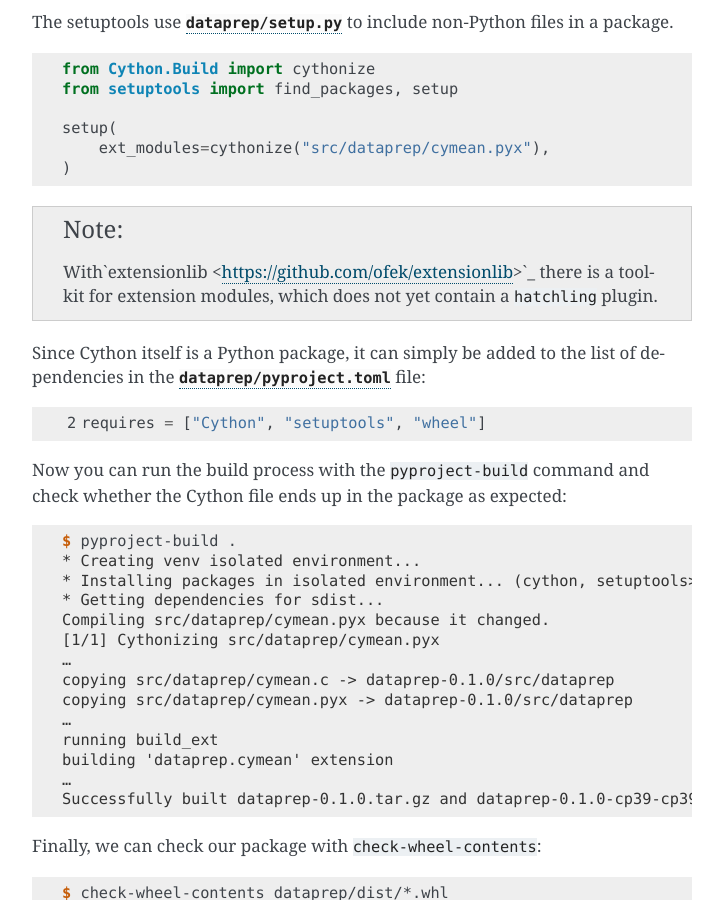
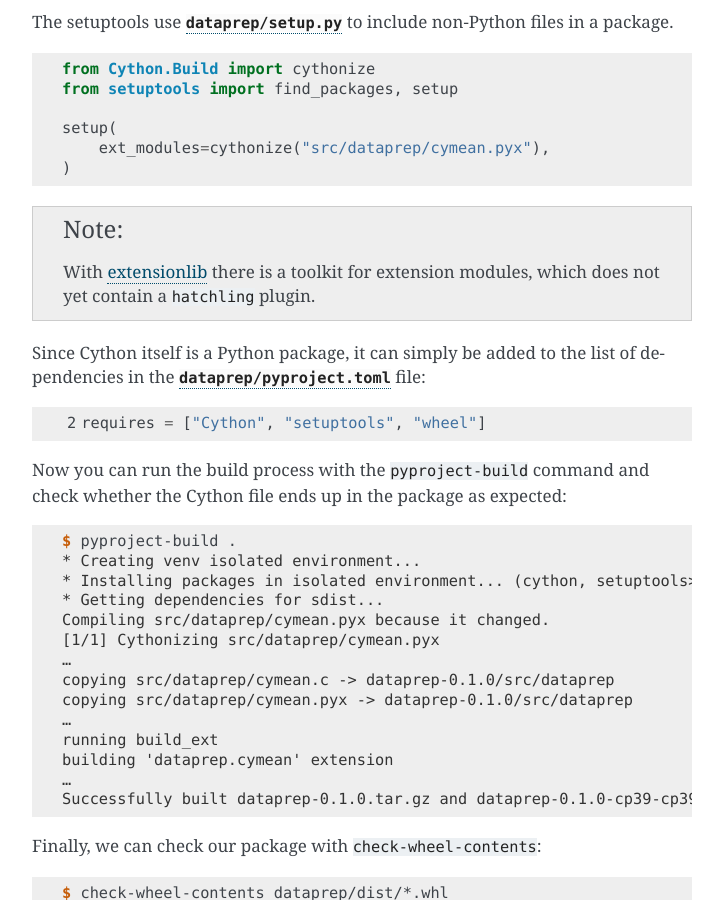
Before and after one commit to veit/python-basics-tutorial, a Sphinx documentation site: the page built from docs/libs/binary-extensions.rst, in a window 1280 px wide and 900 px high, scrolled down 4084 px. Shown: the whole window, without its empty margins (388-1111 px from the left). Built offline with Sphinx 7.4.7, drawn with Linux system fonts in a browser that asks for light colours; pages that are not in the unit, such as notebooks, are missing from menus.

Commit message:
:pencil2: Fix reST syntax

```diff
--- a/docs/document/uml/index.rst
+++ b/docs/document/uml/index.rst
@@ -14,8 +14,8 @@ Installation
 
            $ sudo apt install openjdk-11-jdk graphviz
 
-* Download the file `plantuml.jar
-     <http://sourceforge.net/projects/plantuml/files/plantuml.jar/download>`_.
+* Download the :download:`plantuml.jar
+  <http://sourceforge.net/projects/plantuml/files/plantuml.jar/download>`.
 
 #. Install `sphinxcontrib-plantuml
    <https://pypi.org/project/sphinxcontrib-plantuml/>`_:
--- a/docs/libs/binary-extensions.rst
+++ b/docs/libs/binary-extensions.rst
@@ -197,8 +197,9 @@
     :lines: 3-5,9,40-
 
 .. note::
-   With`extensionlib <https://github.com/ofek/extensionlib>`_ there is a toolkit
-   for extension modules, which does not yet contain a ``hatchling`` plugin.
+   With `extensionlib <https://github.com/ofek/extensionlib>`_ there is a
+   toolkit for extension modules, which does not yet contain a ``hatchling``
+   plugin.
 
 Since Cython itself is a Python package, it can simply be added to the list of
 dependencies in the :download:`dataprep/pyproject.toml` file:
```
